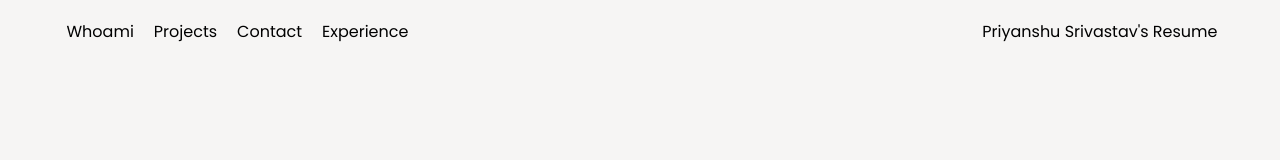
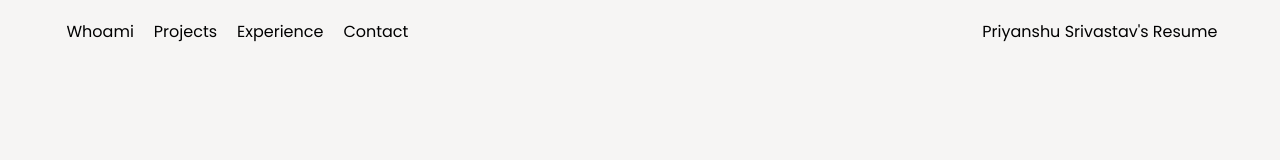
Before and after one commit to priyanshusrivastav212/portfolio, a Next.js app: page / in a window 1280 px wide. Shown: the top 160 px of the page. Built offline with nearby package versions, Linux system fonts and the light colour scheme.

Commit message:
Update navbar.tsx

```diff
--- a/app/components/navbar.tsx
+++ b/app/components/navbar.tsx
@@ -7,8 +7,8 @@ import Link from "next/link";
 const navElements: NavElement[] = [
   { label: "Whoami", link: "#whoami", external: false },
   { label: "Projects", link: "#projects", external: false },
+  { label: "Experience", link: "#experience", external: false },
   { label: "Contact", link: "#contact", external: false },
-  { label: "Experience", link: "#experience", external: false },
 ];
 
 export default function Navbar({ handleLinkClick }: NavProps) {
```
